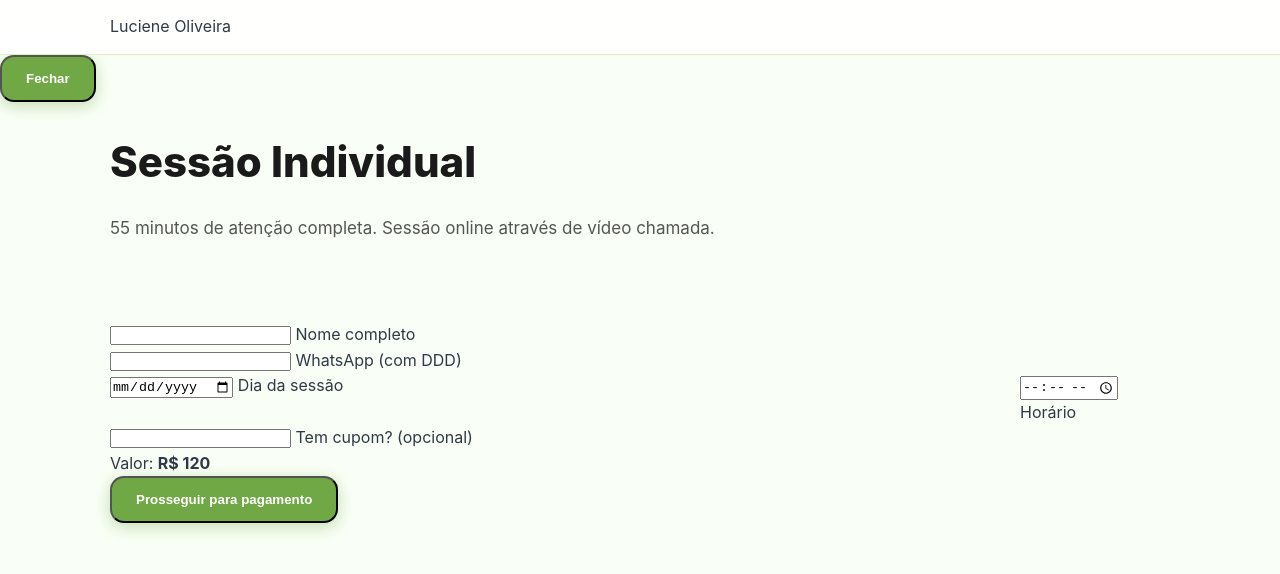
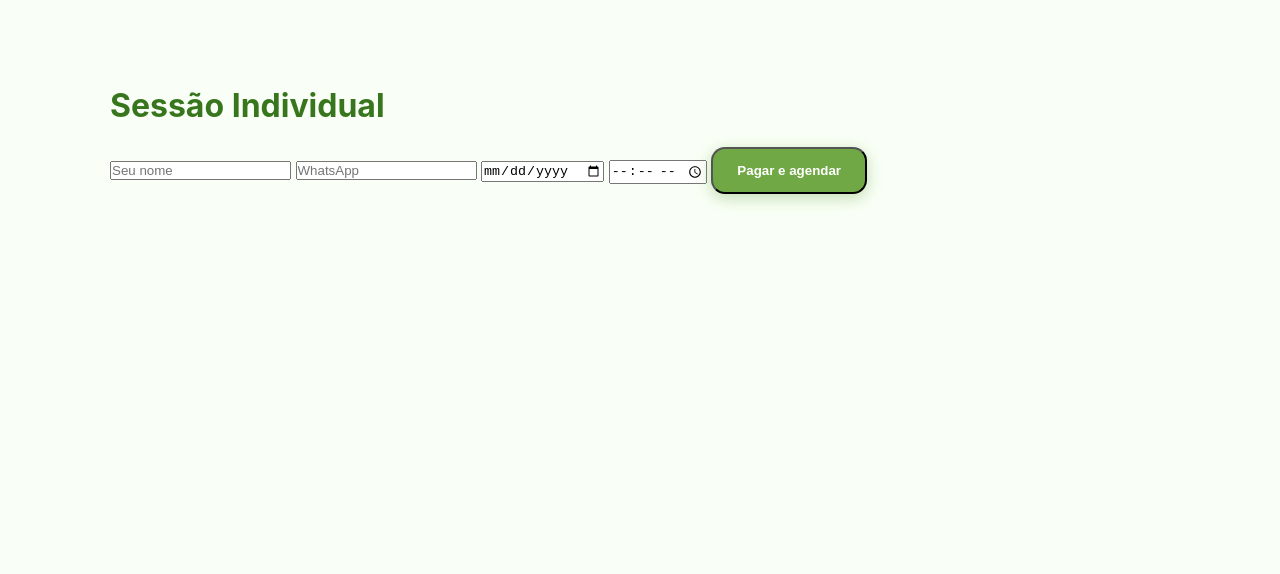
Before and after one commit to henriq-ycler-js/Luciene-terapeuta, a plain HTML site: page plano-individual.html in a window 1280 px wide. Drawn offline with Linux system fonts and the light colour scheme.

Commit message:
Update plano-individual.html

```diff
--- a/plano-individual.html
+++ b/plano-individual.html
@@ -1,72 +1,24 @@
 <!DOCTYPE html>
 <html lang="pt-BR">
 <head>
-<meta charset="utf-8">
-<meta name="viewport" content="width=device-width,initial-scale=1">
-<title>Sessão Individual — Luciene Oliveira</title>
+<meta charset="UTF-8">
+<meta name="viewport" content="width=device-width, initial-scale=1.0">
+<title>Sessão Individual</title>
 <link rel="stylesheet" href="style.css">
 </head>
 <body>
 
-<header class="header">
-  <div class="container-flex">
-    <div class="logo">Luciene Oliveira</div>
+<section class="form-container">
+<h2>Sessão Individual</h2>
 
-    <div class="hamburger" aria-label="abrir menu">
-      <span class="bar"></span>
-    </div>
-  </div>
-</header>
-
-<!-- SIDEBAR MOBILE -->
-<aside class="sidebar" aria-hidden="true">
-  <div class="close"><button class="btn" onclick="document.querySelector('.sidebar').classList.remove('open')">Fechar</button></div>
-</aside>
-
-<main class="container">
-  <section style="margin-top:26px;">
-    <h1>Sessão Individual</h1>
-    <p>55 minutos de atenção completa. Sessão online através de vídeo chamada.</p>
-  </section>
-
-  <section>
-    <div class="form-wrap">
-      <form id="bookingForm" data-plan="individual" autocomplete="off">
-        <div class="field icon" data-icon="👤">
-          <input type="text" name="name" placeholder=" " required>
-          <label>Nome completo</label>
-        </div>
-
-        <div class="field icon" data-icon="📱">
-          <input type="tel" name="whatsapp" placeholder=" " required>
-          <label>WhatsApp (com DDD)</label>
-        </div>
-
-        <div style="display:flex;gap:12px">
-          <div class="field" style="flex:1" data-icon="📅">
-            <input type="date" name="date" placeholder=" " required>
-            <label>Dia da sessão</label>
-          </div>
-
-          <div class="field" style="width:150px" data-icon="⏰">
-            <input type="time" name="time" placeholder=" " required>
-            <label>Horário</label>
-          </div>
-        </div>
-
-        <div class="field" data-icon="💬">
-          <input type="text" name="coupon" placeholder=" ">
-          <label>Tem cupom? (opcional)</label>
-        </div>
-
-        <div class="form-actions">
-          <div class="coupon">Valor: <strong>R$ 120</strong></div>
-          <button type="submit" class="btn">Prosseguir para pagamento</button>
-        </div>
-      </form>
-    </div>
-  </section>
-</main>
+<form id="bookingForm" data-plan="individual">
+<input name="name" placeholder="Seu nome" required>
+<input name="whatsapp" placeholder="WhatsApp" required>
+<input type="date" name="date" required>
+<input type="time" name="time" required>
+<button class="btn">Pagar e agendar</button>
+</form>
+</section>
 
 <script src="script.js"></script>
 </body>
```
